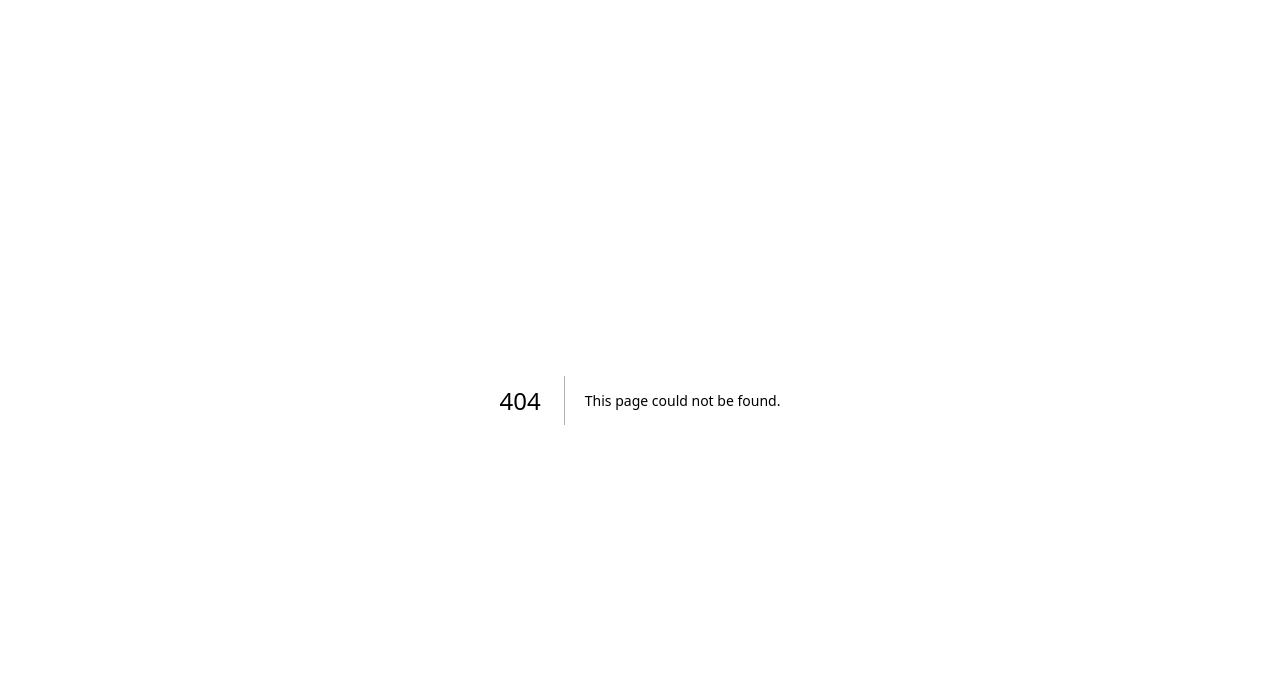
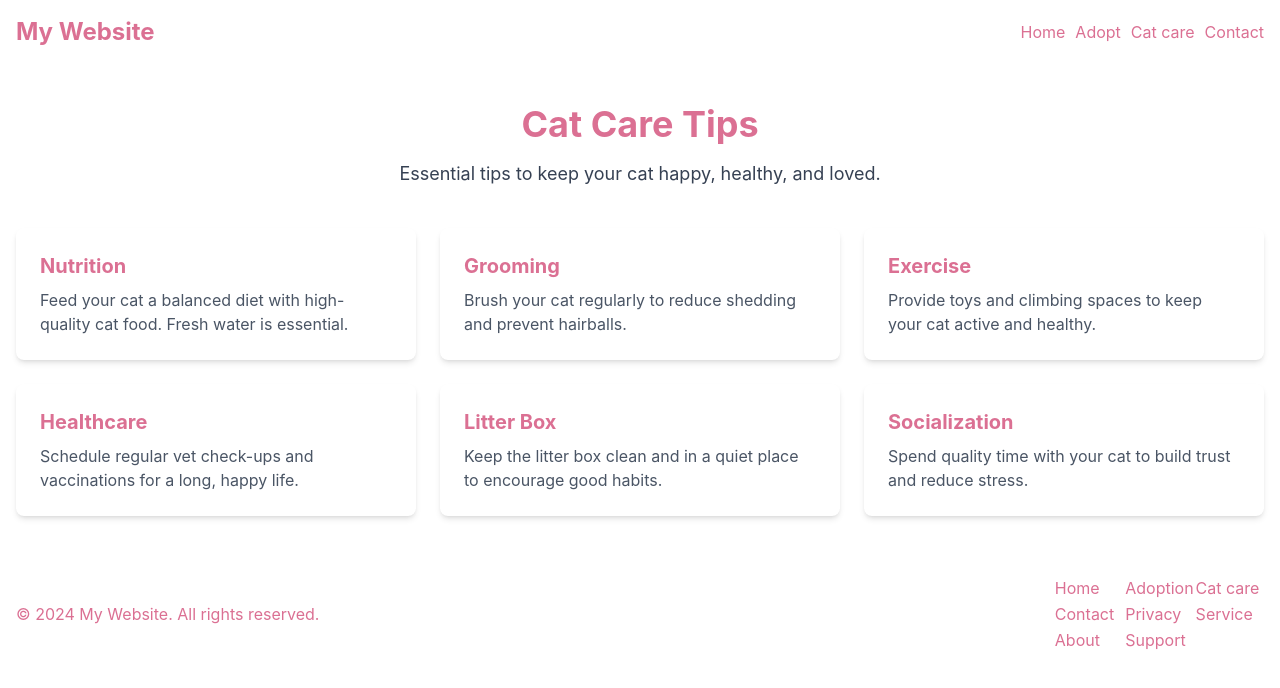
Before and after one commit to sahar-91/task3, a Next.js app: page /catCare in a window 1280 px wide. Before the commit this address had no page. Shown: the top 688 px of the page. Built offline with nearby package versions, Linux system fonts and the light colour scheme.

Commit message:
contact, cat care and adopt pages

```diff
--- /dev/null
+++ b/app/adopt/page.tsx
@@ -0,0 +1,44 @@
+export default function Adopt() {
+      const imgAdopt = [
+    { src: "/cute-tabby-cat.avif",alt: "cat1" ,catName: "Whisker", aboutCat: "A playful and affectionate tabby cat looking for a loving home." },
+    { src: "/Larry.webp", alt: "cat2", catName: "Larry", aboutCat: "A sleek and mysterious black cat with a heart full of love." },
+    { src: "/cute-white-cat.webp", alt: "cat3", catName: "Snowball", aboutCat: "A fluffy white cat with a gentle personality, perfect for cuddles." },
+    { src: "/cute-orange-cat.jpg", alt: "cat4", catName: "Pumpkin", aboutCat: "A vibrant orange cat with a playful spirit and a love for adventure." },
+  ]
+    return (
+        <div className="container mx-auto px-4 text-gray-700 ">
+
+
+        <div className="flex flex-col items-center justify-center">
+            <h1 className="text-4xl font-bold mb-4 text-[palevioletred]">Adopt a Cat!</h1>
+            <p className="text-lg mb-8">Find your new feline friend today!</p>
+            <a href="#CatsAvailable" className="px-6 py-3 bg-[palevioletred] text-white rounded-lg hover:text-pink-600 transition duration-300">
+                View Available Cats
+            </a>
+        </div>
+        <div id="CatsAvailable">
+                <h2 className="text-2xl font-bold mb-4 text-[palevioletred]">Available Cats</h2>
+                <p className="text-lg mb-8">Check out our adorable cats available for adoption!</p>
+        </div>
+        <div className="grid grid-cols-2 md:grid-cols-4 gap-4">
+                     {imgAdopt.map((item, index) => (
+        <div className="grid-item group" key={index}>
+           <div className="bg-white rounded-lg shadow-md group-hover:shadow-xl p-4">
+            <div className="overflow-hidden">
+                <img src={item.src} alt={item.alt} className="w-full h-48 transition duration-300 group-hover:scale-110 object-cover rounded-md mb-4" />
+                </div>
+                <h3 className="text-xl font-bold mb-2 text-[palevioletred] group-hover:text-pink-600">{item.catName}</h3>
+                <p className="mb-4 text-gray-700">{item.aboutCat}</p>
+                <a href="#" className="inline-block px-4 py-2 bg-[palevioletred] text-white rounded-lg group-hover:scale-110 transform duration-300 ease-in-out">
+                    Adopt {item.catName}
+                </a>
+
+            </div>
+            </div>
+
+         ))}
+       </div>
+       </div>
+
+    );
+}
--- /dev/null
+++ b/app/catCare/page.tsx
@@ -0,0 +1,33 @@
+export default function CatCare() {
+  const facts = [
+    {title: "Nutrition", description: "Feed your cat a balanced diet with high-quality cat food. Fresh water is essential.",},
+    {title: "Grooming",description: "Brush your cat regularly to reduce shedding and prevent hairballs.",},
+    {title: "Exercise",description: "Provide toys and climbing spaces to keep your cat active and healthy.",},
+    {title: "Healthcare",description: "Schedule regular vet check-ups and vaccinations for a long, happy life." },
+    {title: "Litter Box",description: "Keep the litter box clean and in a quiet place to encourage good habits.",},
+    {title: "Socialization",description: "Spend quality time with your cat to build trust and reduce stress.",},
+  ];
+
+  return (
+    <div className="container mx-auto px-4 py-10">
+      <div className="text-center mb-10">
+        <h1 className="text-4xl font-bold text-[palevioletred] mb-4">Cat Care Tips</h1>
+        <p className="text-lg text-gray-700">
+          Essential tips to keep your cat happy, healthy, and loved.
+        </p>
+      </div>
+
+      <div className="grid grid-cols-1 md:grid-cols-2 lg:grid-cols-3 gap-6">
+        {facts.map((fact, index) => (
+          <div
+            key={index}
+            className="bg-white rounded-lg shadow-md p-6 hover:shadow-xl transition-shadow duration-300"
+          >
+            <h2 className="text-xl font-bold text-[palevioletred] mb-2">{fact.title}</h2>
+            <p className="text-gray-600">{fact.description}</p>
+          </div>
+        ))}
+      </div>
+    </div>
+  );
+}
--- /dev/null
+++ b/app/contact/page.tsx
@@ -0,0 +1,23 @@
+export default function Contact() {
+  return (
+    <div className="container mx-auto px-4 py-10">
+      <div className="text-center mb-10">
+        <h1 className="text-4xl font-bold text-[palevioletred] mb-4">Contact Us</h1>
+        <p className="text-gray-700 text-lg">Have questions or want to reach us? Send a message!</p>
+      </div>
+      <div className="max-w-md mx-auto bg-white shadow-md rounded-lg p-6">
+        <form className="flex flex-col gap-4">
+          <input type="text" placeholder="Name" className="p-2 border border-gray-300 rounded-lg focus:outline-none focus:ring-2 focus:ring-[palevioletred]" />
+          <input type="email" placeholder="Email" className="p-2 border border-gray-300 rounded-lg focus:outline-none focus:ring-2 focus:ring-[palevioletred]" />
+          <textarea placeholder="Message" rows={5} className="p-2 border border-gray-300 rounded-lg focus:outline-none focus:ring-2 focus:ring-[palevioletred]"></textarea>
+          <button type="submit" className="px-4 py-2 bg-[palevioletred] cursor-pointer text-white rounded-lg hover:scale-105 transform transition-transform duration-300">Send</button>
+        </form>
+      </div>
+      <div className="text-center mt-8 text-gray-700">
+        <p>Email: info@catsite.com</p>
+        <p>Phone: +123 456 7890</p>
+        <p>Address: 123 Cat Street, Miawtown</p>
+      </div>
+    </div>
+  );
+}
--- a/app/layout.tsx
+++ b/app/layout.tsx
@@ -1,6 +1,8 @@
 import type { Metadata } from "next";
 import { Geist, Geist_Mono } from "next/font/google";
 import "./globals.css";
+import Navbar from "../components/Navbar";
+import Footer from "../components/footer";
 
 const geistSans = Geist({
   variable: "--font-geist-sans",
@@ -13,8 +15,8 @@ const geistMono = Geist_Mono({
 });
 
 export const metadata: Metadata = {
-  title: "Create Next App",
-  description: "Generated by create next app",
+  title: "CAT",
+  description: "All what you need to know about cats in one place.",
 };
 
 export default function RootLayout({
@@ -27,7 +29,12 @@ export default function RootLayout({
       lang="en"
       className={`${geistSans.variable} ${geistMono.variable} h-full antialiased`}
     >
-      <body className="min-h-full flex flex-col">{children}</body>
+      <body className="min-h-full flex flex-col">
+        <Navbar/>
+        {children}
+        <Footer />
+      </body>
+
     </html>
   );
 }
--- a/app/page.tsx
+++ b/app/page.tsx
@@ -1,8 +1,8 @@
 import Head from "next/head";
-import Navbar from '../components/Navbar';
+
 import Banner from '../components/Banner';
 import Grid from '../components/Grid';
-import Footer from '../components/footer';
+
 
 export default function Homepage() {
   return (
@@ -13,10 +13,8 @@ export default function Homepage() {
         <meta name="viewport" content="width=device-width, initial-scale=1.0" />
         <meta name="description" content="Homepage description" />
       </Head>
-    <Navbar />
     <Banner />
     <Grid />
-    <Footer />
     </>
   );
 }
```
